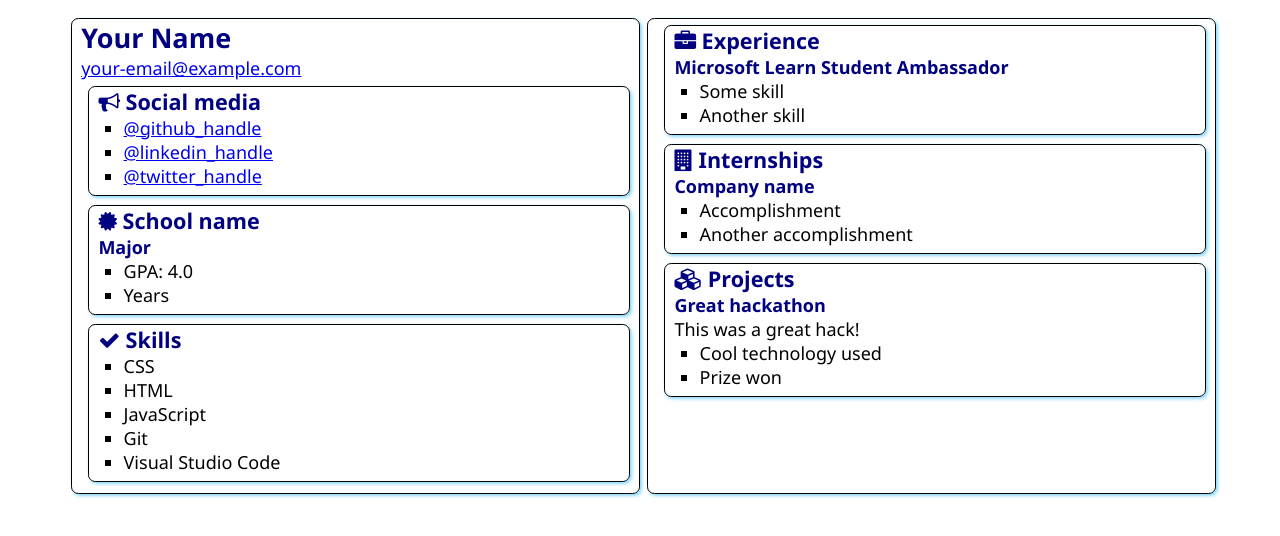
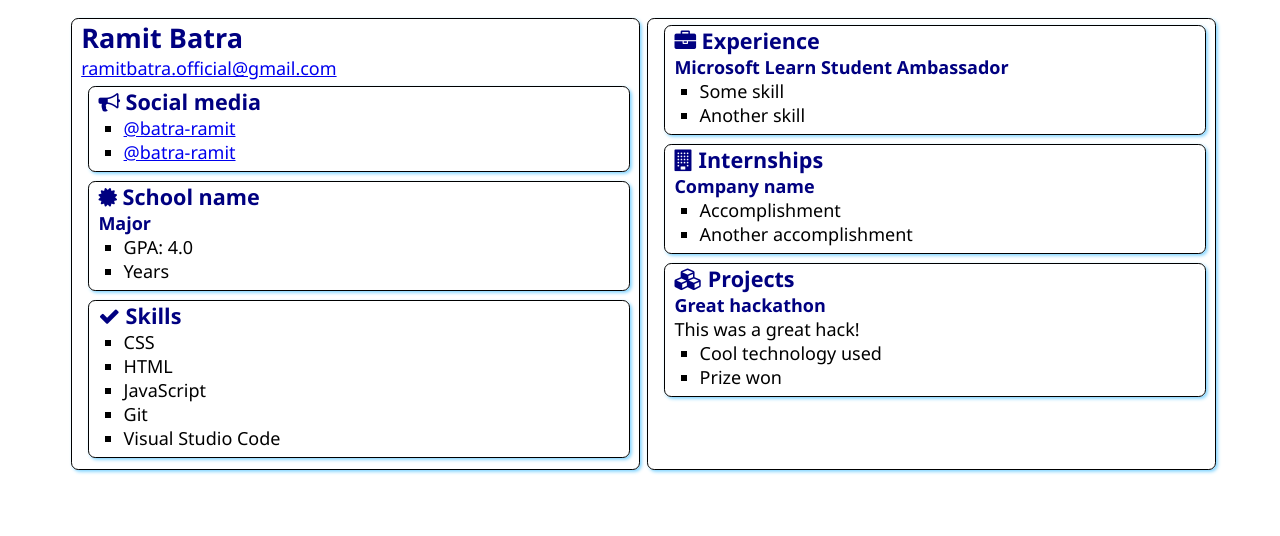
Before and after one commit to batra-ramit/SATechnicalOnboarding, a plain HTML site: page src/index.html in a window 1280 px wide. Drawn offline with Linux system fonts and the light colour scheme.

Commit message:
added details

```diff
--- a/src/index.html
+++ b/src/index.html
@@ -12,8 +12,8 @@
 <body>
     <main>
         <article class="box">
-            <h1>Your Name</h1>
-            <div><a href="mailto:your.email@example.com">your-email@example.com</a></div>
+            <h1>Ramit Batra</h1>
+            <div><a href="mailto:your.email@example.com">ramitbatra.official@gmail.com</a></div>
 
             <section class="box">
                 <h2>
@@ -21,9 +21,9 @@
                     Social media
                 </h2>
                 <ul>
-                    <li><a href="https://github.com/<handle>">@github_handle</a></li>
-                    <li><a href="https://linkedin.com/in/<handle>">@linkedin_handle</a></li>
-                    <li><a href="https://twitter.com/<handle>">@twitter_handle</a></li>
+                    <li><a href="https://github.com/batra-ramit">@batra-ramit</a></li>
+                    <li><a href="https://linkedin.com/in/batra-ramit">@batra-ramit</a></li>
+
                 </ul>
             </section>
 
```
